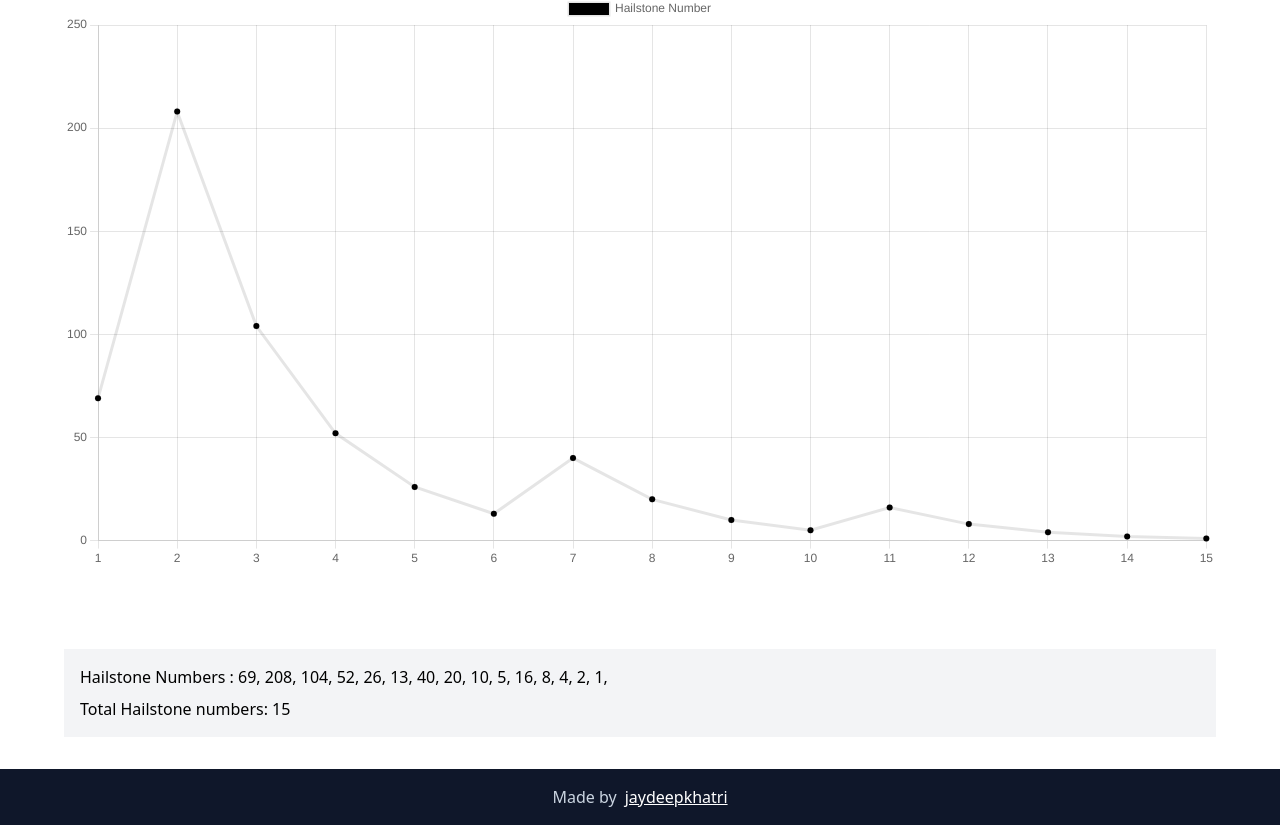
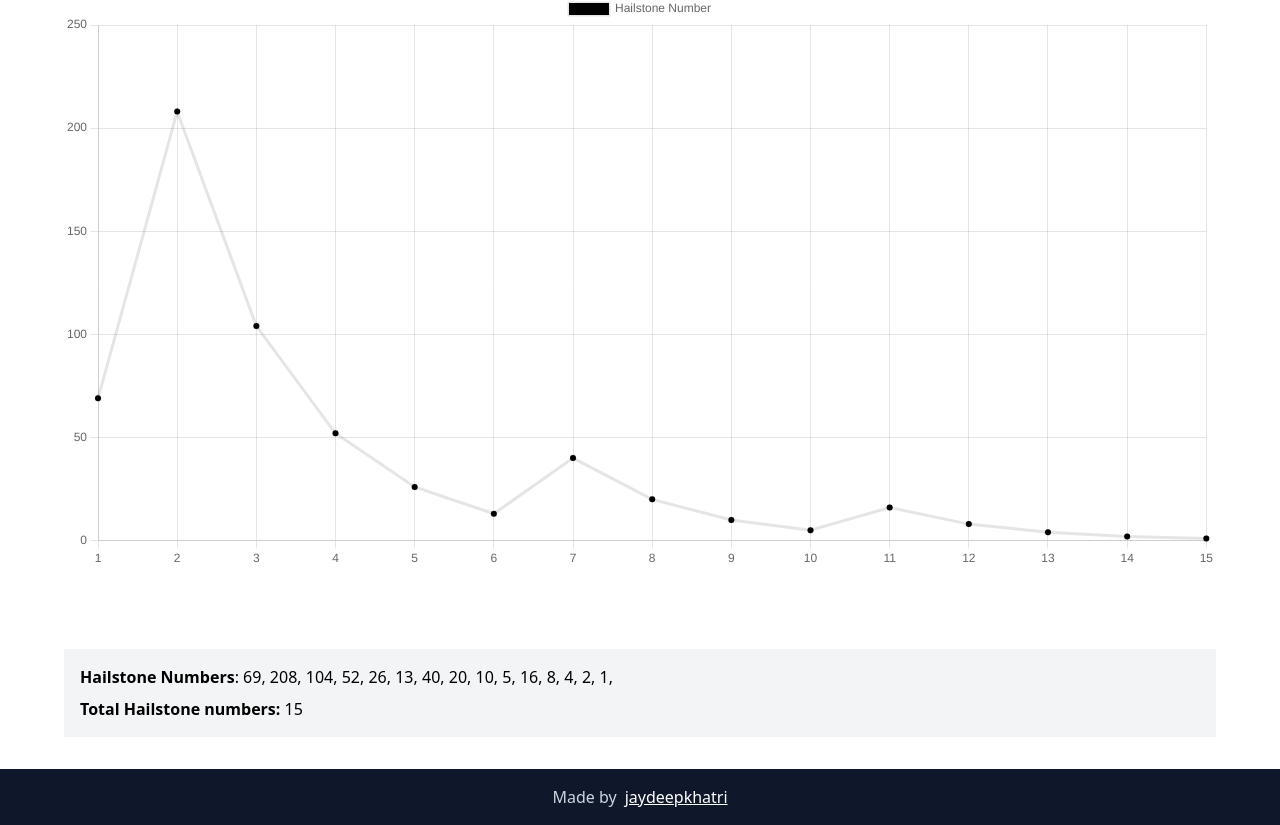
Before and after one commit to jaydeepkhatri/collatz-conjecture, a React (Create React App) app: page / in a window 1280 px wide. Shown: the part 243-1068 px from the top of the page. Built offline with nearby package versions, Linux system fonts and the light colour scheme.

Commit message:
✏ Update style

```diff
--- a/src/components/Info/Info.js
+++ b/src/components/Info/Info.js
@@ -3,8 +3,8 @@ const Info = ({hailStoneNumbers}) => {
         <>
             <div className="md:mx-auto w-full max-w-6xl pt-20 text-left">
                 <div className="bg-gray-100 p-4">
-                    <p>Hailstone Numbers : {hailStoneNumbers.map((number, i) => (<span key={i}>{number}, </span>))}</p>
-                    <p className="mt-2">Total Hailstone numbers: {hailStoneNumbers.length}</p>
+                    <p><span className="font-bold">Hailstone Numbers</span>: {hailStoneNumbers.map((number, i) => (<span key={i}>{number}, </span>))}</p>
+                    <p className="mt-2"><span className="font-bold">Total Hailstone numbers:</span> {hailStoneNumbers.length}</p>
                 </div>
             </div>
         </>
```
